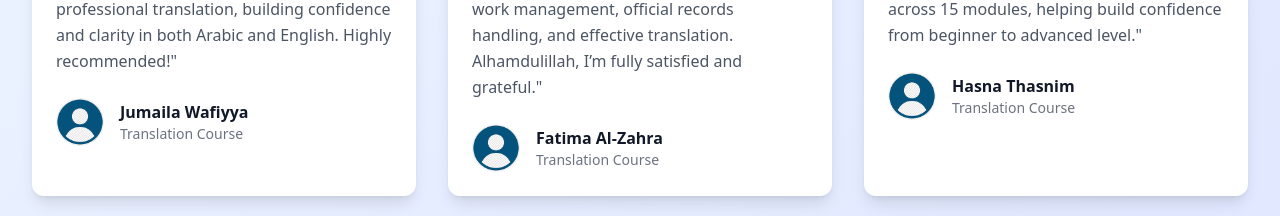
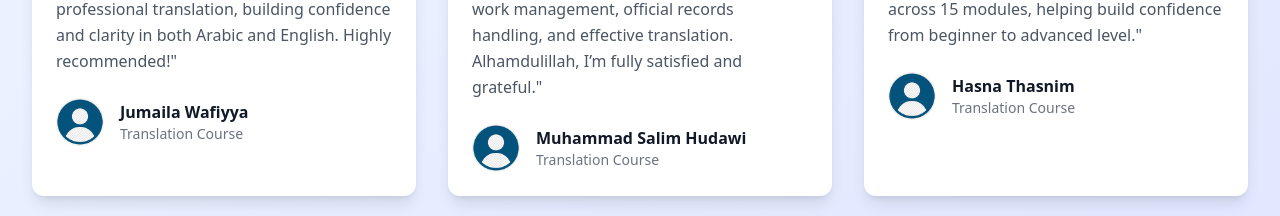
Before and after one commit to MuhammedHashimT/razeen-landing, a React (Vite) app: page / in a window 1280 px wide. Shown: the part 2540-2756 px from the top of the page. Built offline with nearby package versions, Linux system fonts and the light colour scheme.

Commit message:
Update testimonial name for accuracy

```diff
--- a/src/components/Testimonials.tsx
+++ b/src/components/Testimonials.tsx
@@ -10,7 +10,7 @@ const testimonials = [
     text: "Learn with Razeen's translation course uses simple methods ideal for beginners, offering clear instructions and insights into professional translation, building confidence and clarity in both Arabic and English. Highly recommended!"
   },
   {
-    name: "Fatima Al-Zahra",
+    name: "Muhammad Salim Hudawi",
     course: "Translation Course",
     rating: 5,
     image: "/avatar.png",
```
